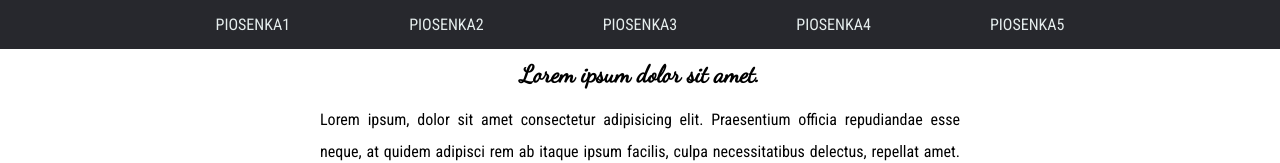
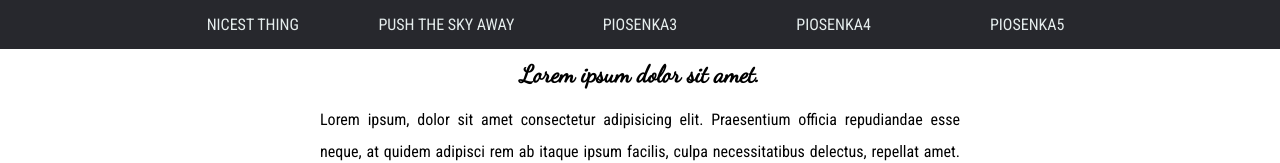
Before and after one commit to KamilHunczak/nauka-gita, a plain HTML site: page index.html in a window 1280 px wide. Shown: the top 163 px of the page. Drawn offline with Linux system fonts and the light colour scheme.

Commit message:
add two song titles

```diff
--- a/index.html
+++ b/index.html
@@ -14,8 +14,8 @@
     <nav>
         <div class="container">
             <ul>
-                <li><a href="#">piosenka1</a></li>
-                <li><a href="#">piosenka2</a></li>
+                <li><a href="#">Nicest thing</a></li>
+                <li><a href="#">Push the sky away</a></li>
                 <li><a href="#">piosenka3</a></li>
                 <li><a href="#">piosenka4</a></li>
                 <li><a href="#">piosenka5</a></li>
```
Also changed, not shown: 1 other file.
